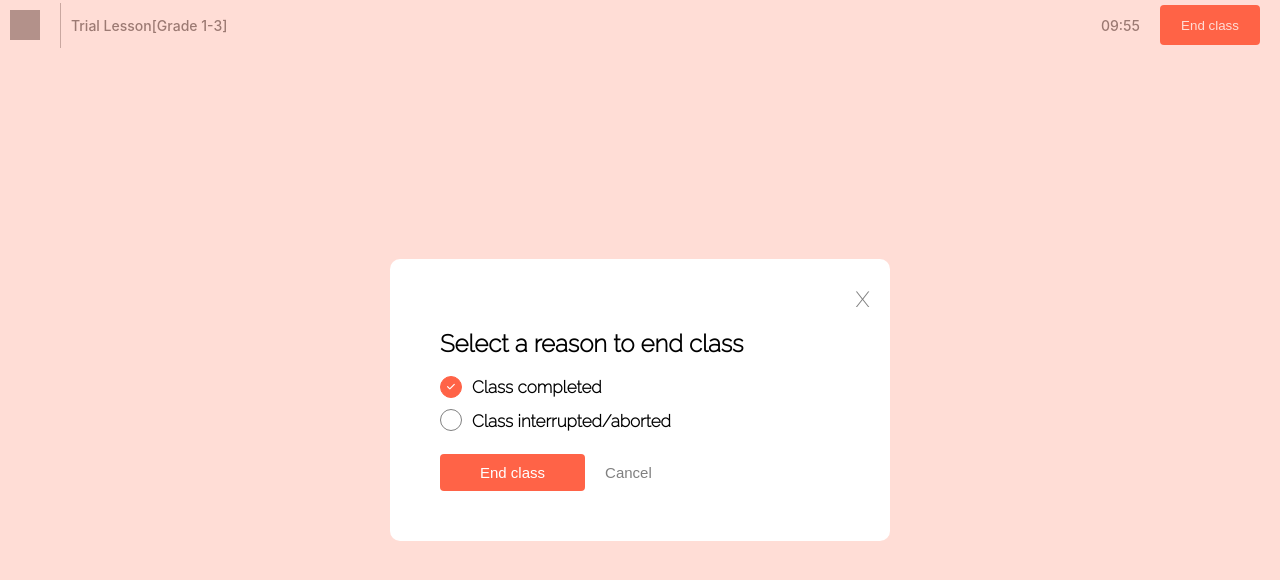
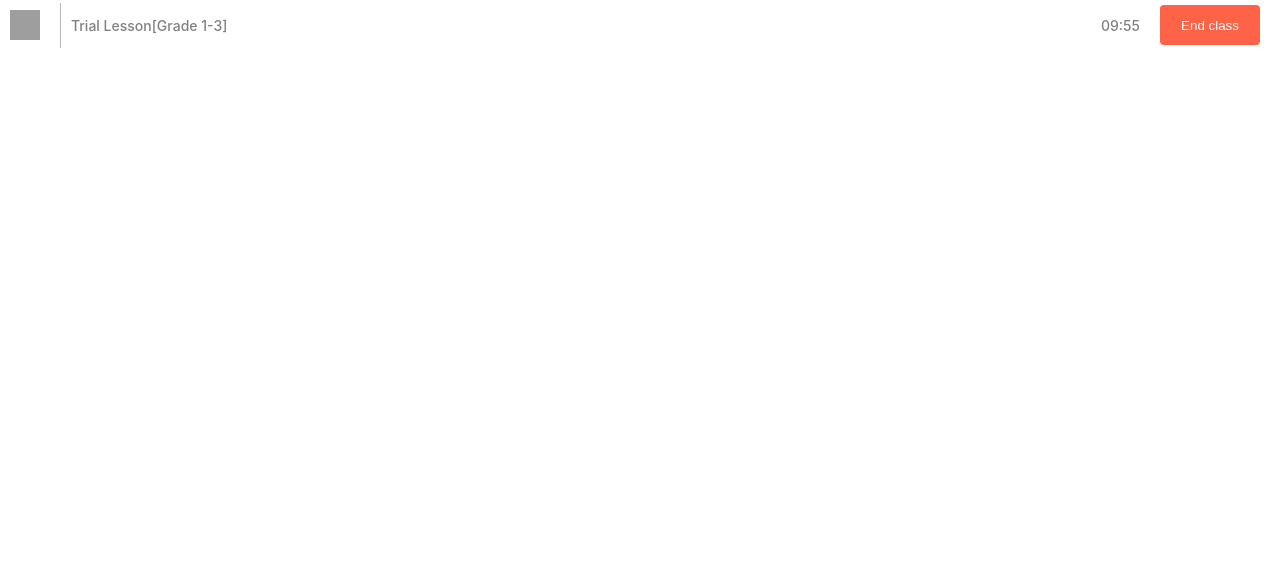
Before and after one commit to manwindersingh1712/codingal_, a React (Create React App) app: page / in a window 1280 px wide. Shown: the top 580 px of the page. Built offline with nearby package versions, Linux system fonts and the light colour scheme; grey boxes are pictures that could not be loaded.

Commit message:
updated minor issues

```diff
--- a/src/App.js
+++ b/src/App.js
@@ -9,7 +9,7 @@ class App extends React.Component {
     this.state = {
       min: 10,
       sec: 0,
-      show: true,
+      show: false,
     };
   }
   setTime = ({ min, sec }) => {
--- a/src/Components/modal.js
+++ b/src/Components/modal.js
@@ -6,7 +6,7 @@ class Modal extends React.Component {
     super(props);
     this.state = {
       reason: "completed",
-      int_reason: "no_student",
+      int_reason: "i_disconnect",
       other: "",
     };
   }
@@ -31,7 +31,9 @@ class Modal extends React.Component {
           >
             x
           </div>
-          <h2>Select a reason to end class</h2>
+          <h2>
+            <strong>Select a reason to end class</strong>
+          </h2>
           <div className="reasons">
             <label for="completed">
               <input
@@ -65,8 +67,7 @@ class Modal extends React.Component {
               Class interrupted/aborted
             </label>
 
-            {this.state.reason === "interrupted" && (
-              <ul>
+            <ul className={this.state.reason === "interrupted" && "active"}>
               <label for="no_student">
                 <input
                   type="radio"
@@ -74,7 +75,6 @@ class Modal extends React.Component {
                   name="int_reason"
                   value="no_student"
                   onChange={this.onChange}
-                    defaultChecked="true"
                 />
                 <span id="custom_radio">
                   <i className="fas fa-check"></i>
@@ -114,6 +114,7 @@ class Modal extends React.Component {
                   name="int_reason"
                   value="i_disconnect"
                   onChange={this.onChange}
+                  defaultChecked="true"
                 />
                 <span id="custom_radio">
                   <i className="fas fa-check"></i>
@@ -135,16 +136,13 @@ class Modal extends React.Component {
               </label>
 
               <textarea
-                  className={
-                    this.state.int_reason === "other_reason" && "active"
-                  }
+                className={this.state.int_reason === "other_reason" && "active"}
                 name="other"
                 value={this.state.other}
                 onChange={this.onChange}
                 placeholder="Type here"
               ></textarea>
             </ul>
-            )}
           </div>
           <button onClick={this.onEnd} className="end">
             End class
--- a/src/utils/css/modal.css
+++ b/src/utils/css/modal.css
@@ -30,7 +30,7 @@
 }
 
 .modal_container .container h2 {
-  font-weight: 600;
+  font-weight: 900;
 }
 
 /* radio buttons */
@@ -56,7 +56,7 @@
 
 .modal_container textarea.active {
   display: block;
-  animation: slide 300ms linear 0s forwards;
+  animation: slide 300ms forwards;
 }
 @keyframes slide {
   0% {
@@ -68,15 +68,18 @@
 }
 .modal_container .reasons {
   display: grid;
-  grid-gap: 10px;
+  grid-gap: 15px;
 }
 
 .modal_container ul {
+  display: none;
   margin: 0;
   padding-left: 20px;
+  grid-gap: 15px;
+}
+
+.modal_container ul.active {
   display: grid;
-  grid-gap: 10px;
-  transition: all 300ms ease-in-out;
 }
 
 /* end button */
```
Lines whose indentation alone changed are shown as unchanged.
